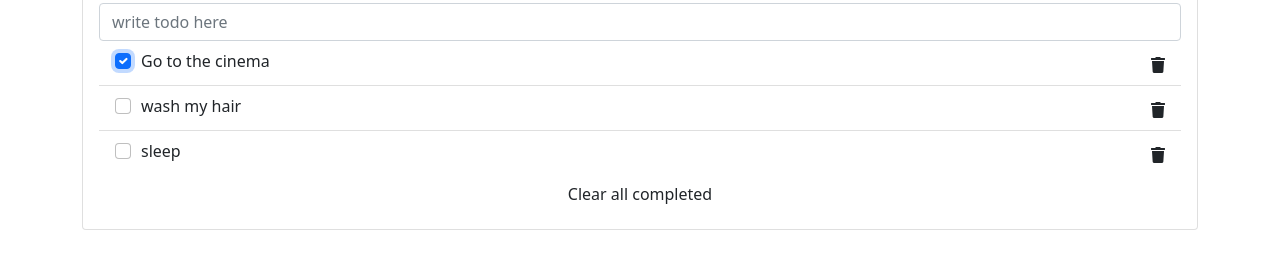
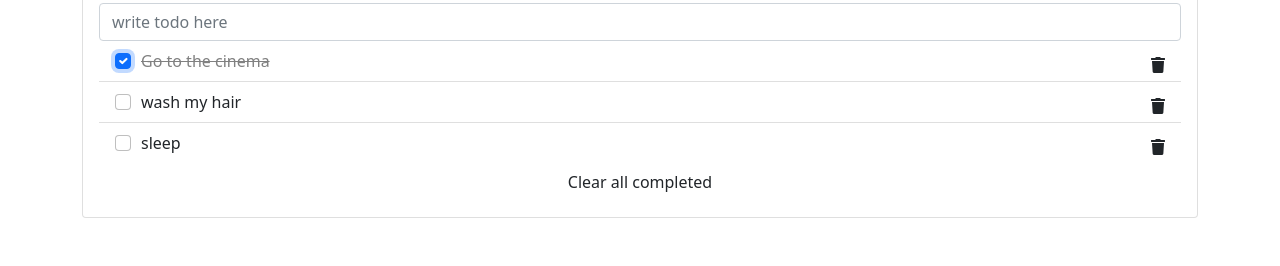
Before and after one commit to prolajumokeoni/todo-list, a website built with webpack: page src/index.html in a window 1280 px wide. Both pictures are taken after a click on the checkbox 123 px from the left and 147 px from the top of the page. Shown: the part 86-352 px from the top of the page. Built offline with nearby package versions, Linux system fonts and the light colour scheme.

Commit message:
Add function for checkbox

```diff
--- a/src/index.js
+++ b/src/index.js
@@ -25,12 +25,29 @@ function displayToDoList() {
   todos.forEach((todo) => {
     const li = document.createElement('li');
     li.classList.add('list-group-item');
-    const text = `<div class="content" id="${todo.index}"><div class="d-flex"><input class="form-check-input" type="checkbox" value="" ${todo.completed ? 'checked' : ''} id="defaultCheck1">
-        <div class="description ${todo.completed ? 'checked' : ''}" contenteditable="${!todo.completed}">${todo.description}</div></div>
-        <div  class="delete"><i class="fas fa-trash mt-2"></i></div>
+    const text = `<div class="d-flex" id="${todo.index}">
+    <input class="form-check-input" type="checkbox" value="" ${todo.completed ? 'checked' : ''} id="defaultCheck1"/>
+          <div class="description flex-grow-1 ${todo.completed ? 'checked' : ''}" contenteditable="${!todo.completed}">${todo.description}</div>
+          <i class="fas fa-trash delete mt-2 float-right"></i>
        </div>`;
     li.innerHTML = text;
     todoList.appendChild(li);
   });
+  const checkboxesButtons = document.querySelectorAll('#defaultCheck1')
+  checkboxesButtons.forEach(btn => {
+    btn.addEventListener('change', (e) => {
+      const todoObject = todos.find((x) => x.index == e.target.parentNode.id);
+      let index = todos.indexOf(todoObject)
+      if (!todos[index].completed) {
+        todos[index].completed = 1
+        console.log(e.target.parentNode.children[1])
+        e.target.parentNode.children[1].classList.add('checked')
+      }
+      else {
+        todos[index].completed = 0
+        e.target.parentNode.children[1].classList.remove('checked')
+      }
+    })
+  })
 }
 displayToDoList();
--- a/src/style.css
+++ b/src/style.css
@@ -1,12 +1,10 @@
-.content {
-  display: flex;
-  justify-content: space-between;
-}
+
 
 .description {
   padding-left: 10px;
 }
 
-.delete {
-  align-items: flex-end;
+.checked {
+  text-decoration: line-through;
+  color: gray;
 }
```
